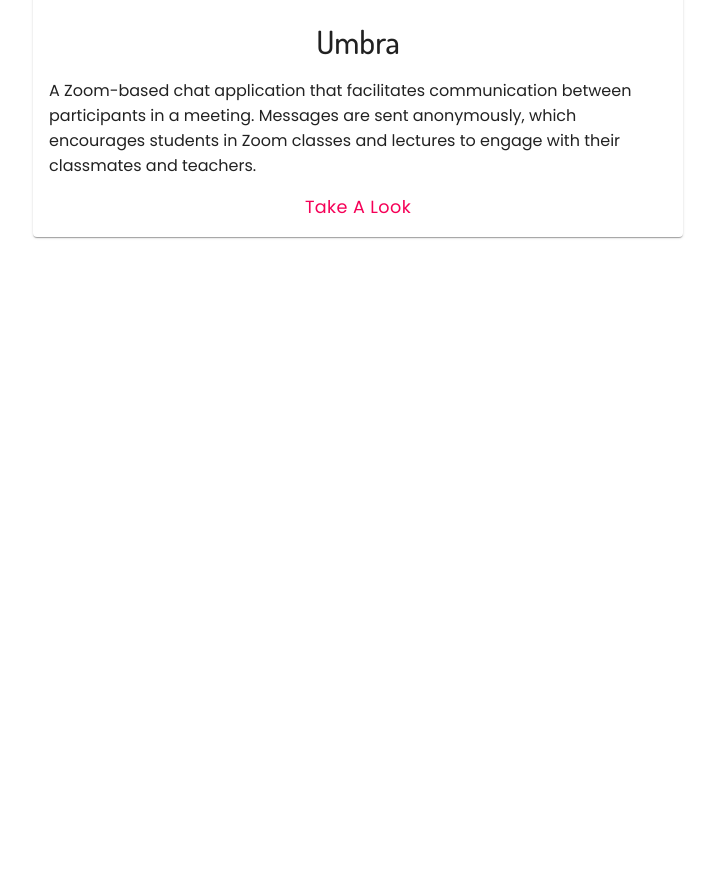
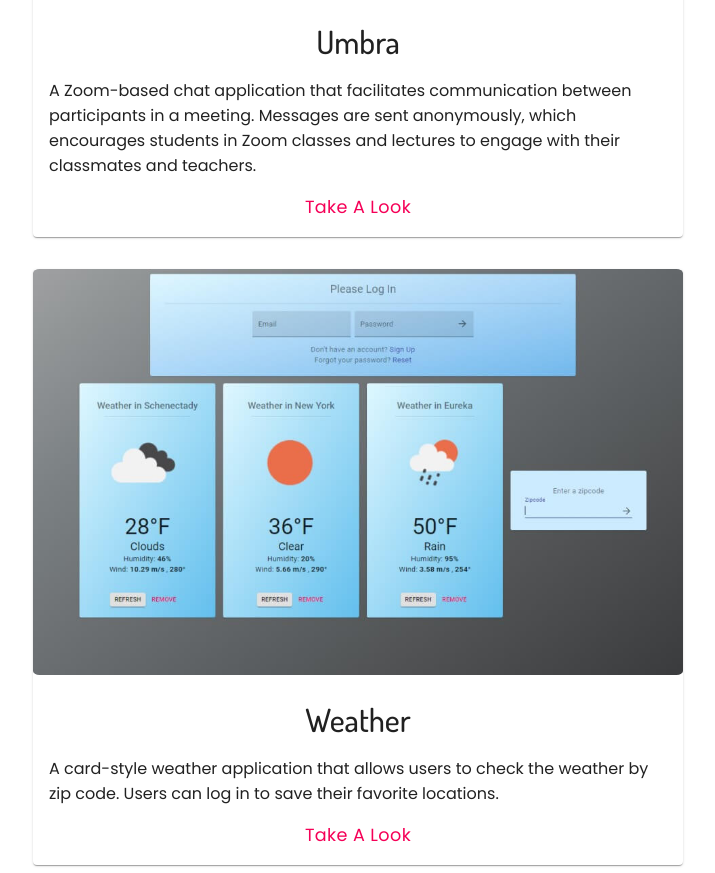
Before and after one commit to nafim/personal-site, a Gatsby site: page /projects/Projects in a window 1280 px wide. Shown: the part 1086-1959 px from the top of the page, without its empty margins (442-1157 px from the left). Before the commit the page ends 1331 px from the top, so only its background shows below. Built offline with nearby package versions, Linux system fonts and the light colour scheme; Gatsby itself is replaced by a stand-in of ours; a web font is replaced by a local one.

Commit message:
added weather app to projects

```diff
--- a/src/pages/projects/Projects.tsx
+++ b/src/pages/projects/Projects.tsx
@@ -5,6 +5,7 @@
 import StreetSkipperImage from './components/StreetSkipperImage';
 import CardButton from "./components/CardButton";
 import UmbraImage from "./components/UmbraImage";
+import WeatherAppImage from "./components/WeatherAppImage";
 
 const useStyles = makeStyles((theme) => ({
   centered: {
@@ -30,7 +31,7 @@
   }
 }));
 
-const Resume = () => {
+const Projects = () => {
   const classes = useStyles();
 
   return (
@@ -85,9 +86,32 @@
             </a>
           </div>
         </Card>
+        <Card className={classes.card}>
+          <a href="https://weather.nafimrahman.com/" target="_blank" rel="noopener noreferrer">
+            <WeatherAppImage />
+          </a>
+          <h3 className={classes.projectTitle}>
+            Weather
+          </h3>
+          <p className={classes.projectDescription}>
+            A card-style weather application that allows users to check the weather by zip code.
+            Users can log in to save their favorite locations.
+          </p>
+          <div className={classes.centered}>
+            <a href="https://weather.nafimrahman.com/" target="_blank" rel="noopener noreferrer">
+              <CardButton
+                className={classes.cardButton}
+                color="secondary"
+                onClick={() => { }}
+              >
+                Take a look
+            </CardButton>
+            </a>
+          </div>
+        </Card>
       </div>
     </div>
   );
 }
 
-export default Resume;
+export default Projects;
--- /dev/null
+++ b/src/pages/projects/components/WeatherAppImage.tsx
@@ -0,0 +1,27 @@
+import React from "react"
+import { useStaticQuery, graphql } from "gatsby"
+import Img from "gatsby-image"
+
+const WeatherAppImage = () => {
+  const data: any = useStaticQuery(graphql`
+    query {
+      childImage: file(relativePath: { eq: "weatherapp.jpg" }) {
+        childImageSharp {
+          fluid(maxWidth: 960) {
+            ...GatsbyImageSharpFluid
+          }
+        }
+      }
+    }
+  `)
+
+  if (!data?.childImage?.childImageSharp?.fluid) {
+    return <div>Picture not found</div>
+  }
+
+  const imageFluid: any = data.childImage.childImageSharp.fluid
+
+  return <Img fluid={imageFluid} style={{borderRadius: '1%'}}/>
+}
+
+export default WeatherAppImage
```
Also changed, not shown: src/images/weatherapp.jpg (added).
